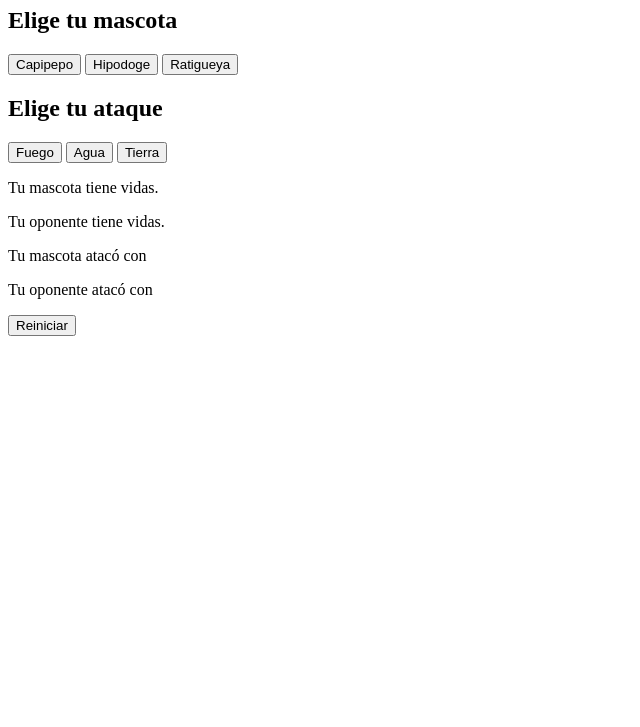
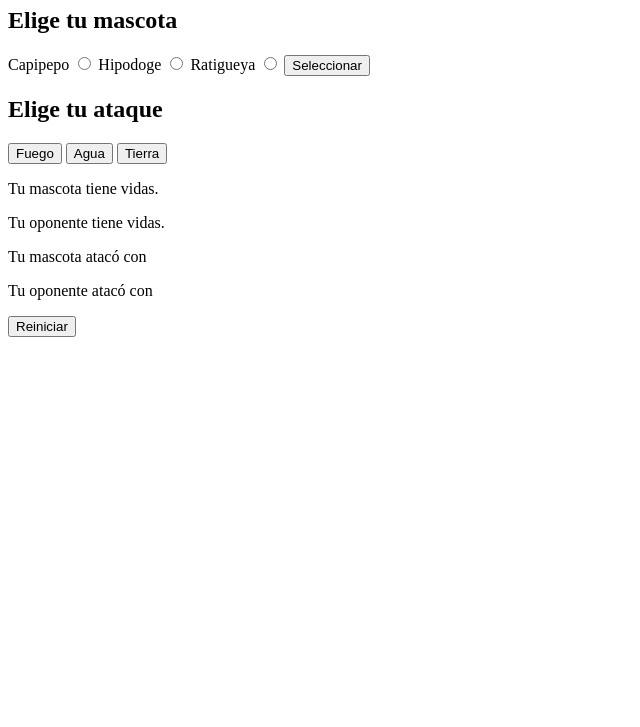
Before and after one commit to AshkoreDev/mokepon-videogame, a plain HTML site: page index.html in a window 1280 px wide. Shown: the part 73-800 px from the top of the page, without its empty margins (0-640 px from the left). Drawn offline with Linux system fonts and the light colour scheme.

Commit message:
Added game structure

```diff
--- a/index.html
+++ b/index.html
@@ -14,9 +14,14 @@
 		<section id="choosePet">
 			<h2>Elige tu mascota</h2>
 
-			<button id="capipepoPet">Capipepo</button>
-			<button id="hipodogePet">Hipodoge</button>
-			<button id="ratigueyaPet">Ratigueya</button>
+			<label for="capipepoPet">Capipepo</label>
+			<input type="radio" name="pets" id="capipepoPet">
+			<label for="hipodogePet">Hipodoge</label>
+			<input type="radio" name="pets" id="hipodogePet">
+			<label for="ratigueyaPet">Ratigueya</label>
+			<input type="radio" name="pets" id="ratigueyaPet">
+
+			<button type="button">Seleccionar</button>
 		</section>
 
 		<section id="chooseAttack">
```
